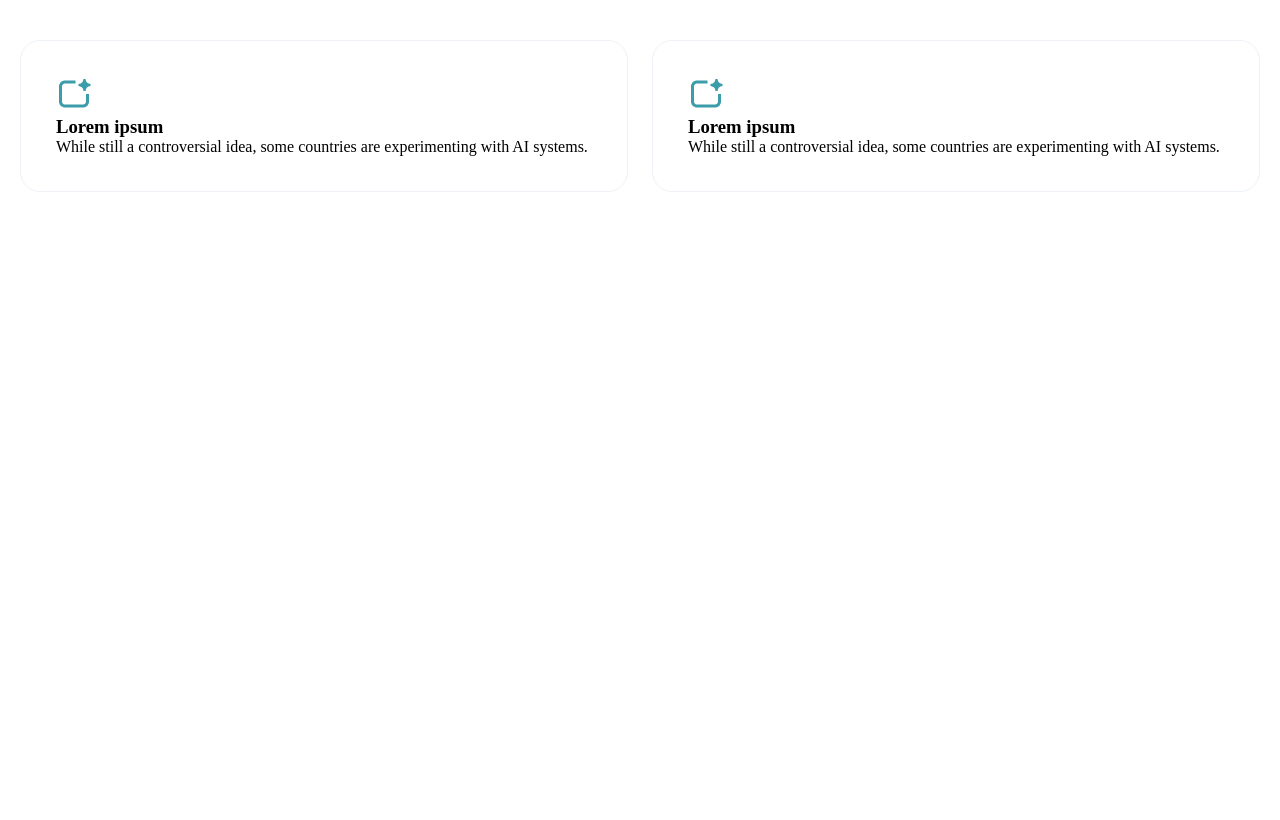
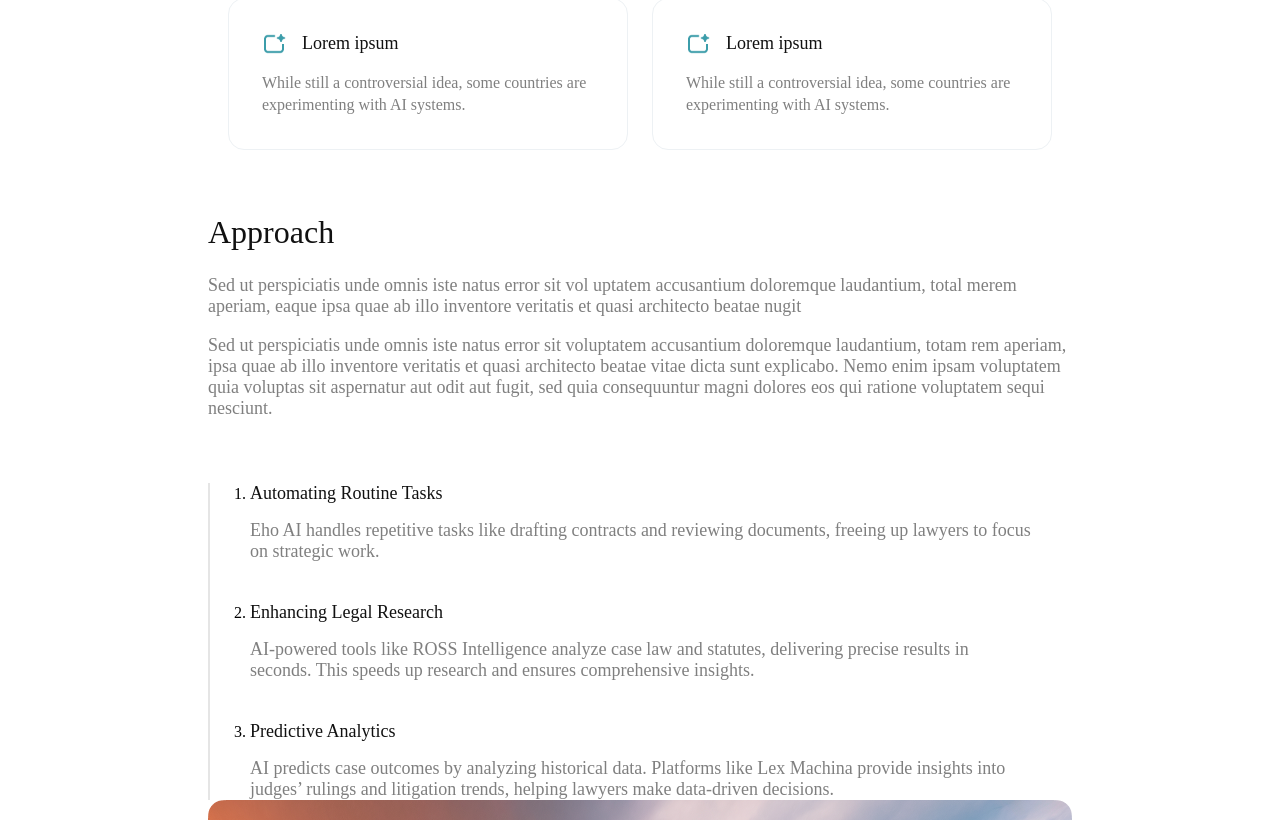
Before and after one commit to narshina/gulfnews, a Next.js app: page /DetailPage in a window 1280 px wide. Shown: the part 1314-2134 px from the top of the page. Before the commit the page ends 1650 px from the top, so only its background shows below. Built offline with nearby package versions, Linux system fonts and the light colour scheme.

Commit message:
detail page

```diff
--- a/components/Detailpage/Detailpage.js
+++ b/components/Detailpage/Detailpage.js
@@ -3,6 +3,7 @@ import styles from './Detailpage.module.scss'
 import Image from 'next/image'
 import bannerimage from "@/public/banner.png"
 import icon from "@/public/icon.png"
+import image from "@/public/video.png"
 import "@/app/globals.css"
 
 const Detailpage = () => {
@@ -50,7 +51,7 @@ const Detailpage = () => {
             <section className={styles.subSection}>
                 <div className='container'>
                     <div className={styles.subcontainer}>
-                        <h3>Challenge</h3>
+                        <h3 className={styles.subHeading}>Challenge</h3>
                         <p>Sed ut perspiciatis unde omnis iste natus error sit vol uptatem accusantium doloremque laudantium, total merem aperiam, eaque ipsa quae ab illo inventore veritatis et quasi architecto beatae nugit</p>
 
                         <br></br>
@@ -61,15 +62,14 @@ const Detailpage = () => {
 
 
                     <div className={styles.sectionWrapper}>
+                       <div className={styles.subcontainer}>
                          <div className={styles.grid}>
-
-
                             <div className={styles.card}>
                                 <div className={styles.header}>
                                     <Image src={icon} alt="icon" />
-            <h3 className={styles.title}>Lorem ipsum</h3>
+                                    <h3 >Lorem ipsum</h3>
                                 </div>
-          <p className={styles.description}>
+                                <p >
                                     While still a controversial idea, some countries are experimenting with AI systems.
                                 </p>
                             </div>
@@ -78,15 +78,53 @@ const Detailpage = () => {
                             <div className={styles.card}>
                                 <div className={styles.header}>
                                     <Image src={icon} alt="icon" />
-            <h3 className={styles.title}>Lorem ipsum</h3>
+                                    <h3 >Lorem ipsum</h3>
                                 </div>
-          <p className={styles.description}>
+                                <p >
                                     While still a controversial idea, some countries are experimenting with AI systems.
                                 </p>
                             </div>
 
                         </div>
                        </div>
+                    </div>
+
+                    <div className={styles.approachSection}>
+                        <div className={styles.subcontainer}>
+                            <h3 className={styles.subHeading}>Approach</h3>
+                            <p>
+                                Sed ut perspiciatis unde omnis iste natus error sit vol uptatem accusantium doloremque laudantium, total merem aperiam, eaque ipsa quae ab illo inventore veritatis et quasi architecto beatae nugit
+                            </p>
+                            <br></br>
+                            <p>
+                                Sed ut perspiciatis unde omnis iste natus error sit voluptatem accusantium doloremque laudantium, totam rem aperiam, ipsa quae ab illo inventore veritatis et quasi architecto beatae vitae dicta sunt explicabo. Nemo enim ipsam voluptatem quia voluptas sit aspernatur aut odit aut fugit, sed quia consequuntur magni dolores eos qui ratione voluptatem sequi nesciunt.
+                            </p>
+
+                            <ol>
+                                <li>
+                                    <h3>Automating Routine Tasks</h3>
+                                    <p>Eho AI handles repetitive tasks like drafting contracts and reviewing documents, freeing up lawyers to focus on strategic work.</p>
+                                </li>
+                                <li>
+                                    <h3>Enhancing Legal Research</h3>
+                                    <p>AI-powered tools like ROSS Intelligence analyze case law and statutes, delivering precise results in seconds. This speeds up research and ensures comprehensive insights.</p>
+                                </li>
+                                <li>
+                                    <h3>Predictive Analytics</h3>
+                                    <p>AI predicts case outcomes by analyzing historical data. Platforms like Lex Machina provide insights into judges’ rulings and litigation trends, helping lawyers make data-driven decisions.</p>
+                                </li>
+                            </ol>
+                        </div></div>
+
+
+                    <div className={styles.imageSection}>
+                       <div className={styles.subcontainer}>
+                            <Image src={image} alt="Video" />
+                        </div>
+                    </div>
+
+
+
 
                 </div>
             </section>
--- a/components/Detailpage/Detailpage.module.scss
+++ b/components/Detailpage/Detailpage.module.scss
@@ -1,4 +1,11 @@
-.detailpageContainer{
+.subHeading {
+    color: #111111;
+    font-size: 32px;
+    font-weight: 500;
+    margin-bottom: 24px;
+}
+
+.detailpageContainer {
     padding-top: 48px;
     padding-bottom: 40px;
 
@@ -8,26 +15,27 @@
     justify-content: space-between;
 
 
-        h1{
+    h1 {
         font-size: 56px;
         font-weight: 500;
         color: #111111;
 
     }
 
-        .projectMeta{
+    .projectMeta {
         display: flex;
         justify-content: flex-end;
         gap: 48px;
 
-            .metaItem{
-                span{
+        .metaItem {
+            span {
                 color: #596E79;
                 font-size: 12px;
                 font-weight: 400;
 
             }
-                h3{
+
+            h3 {
                 color: #111111;
                 font-size: 16px;
                 font-weight: 500;
@@ -40,8 +48,9 @@
 
 
 }
-.bannerSection{
-    img{
+
+.bannerSection {
+    img {
         width: 100%;
         height: 100%;
         object-fit: cover;
@@ -49,22 +58,17 @@
     }
 }
 
-.subSection{
+.subSection {
 
     padding: 80px 0;
 
-    .subcontainer{
-         max-width: 640px;
+    .subcontainer {
+        max-width: 864px;
         margin: 0 auto;
         width: 100%;
 
-    h3{
-        color: #111111;
-        font-size: 32px;
-        font-weight: 500;
-        margin-bottom: 24px;
-    }
-    p{
+
+        p {
             color: rgba(0, 0, 0, 0.5);
             font-size: 18px;
             font-weight: 400;
@@ -72,7 +76,7 @@
         }
     }
 
-    .sectionWrapper{
+    .sectionWrapper {
         width: 100%;
         display: flex;
         justify-content: center;
@@ -81,21 +85,71 @@
         .grid {
             display: flex;
             gap: 24px;
-
             width: 100%;
             padding: 0 20px;
 
-  .card{
+            .card {
                 flex: 1;
-  background: #ffffff;
-  border: 1px solid #eef2f6;
-  border-radius: 20px;
-  padding: 35px;
+                border: 1.5px solid #EDF1F4;
+                border-radius: 16px;
+                padding: 33px;
                 display: flex;
                 flex-direction: column;
+
+                .header {
+                    display: flex;
+                    align-items: center;
+
+                    img {
+                        height: 24px;
+                        width: 24px;
+                        object-fit: contain;
+                    }
+
+                    h3 {
+                        font-size: 18px;
+                        font-weight: 500;
+                        color: #111111;
+                        margin-left: 16px;
+
+                    }
+                }
+
+                p {
+                    color: rgba(0, 0, 0, 0.5);
+                    font-size: 16px;
+                    font-weight: 400;
+                    margin-top: 16px;
+                    line-height: 1.4;
+                    font-style: normal;
+                    width: 100%;
+                }
             }
 
 
         }
     }
+
+    .approachSection {
+        ol{
+            padding: 0 40px 0 40px;
+            border-left: 2px solid rgba(0, 0, 0, 0.1);
+            margin-top: 64px;
+
+
+            li{
+                margin-bottom: 40px;
+
+                &:last-child {
+                margin-bottom: 0;
             }
+                h3{
+                    font-size: 18px;
+                    font-weight: 500;
+                    color: #111111;
+                    margin-bottom: 16px;
+                }
+            }
+        }
+    }
+}
```
Also changed, not shown: public/video.png (added), 1 other file (tests, documents, lock files or other folders). Lines whose indentation alone changed are shown as unchanged.
